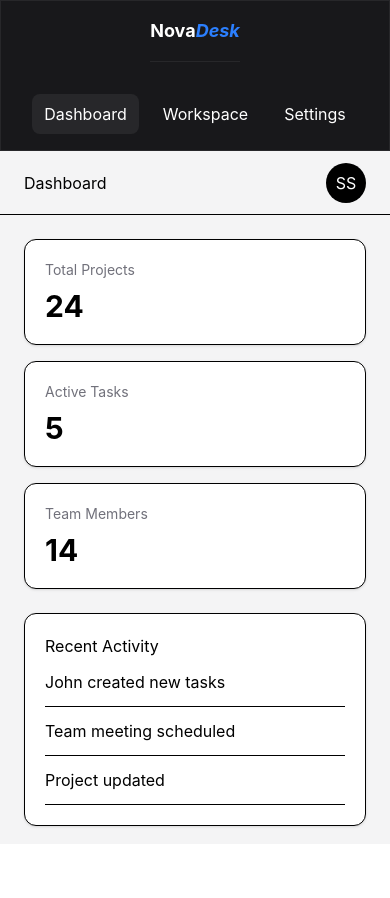
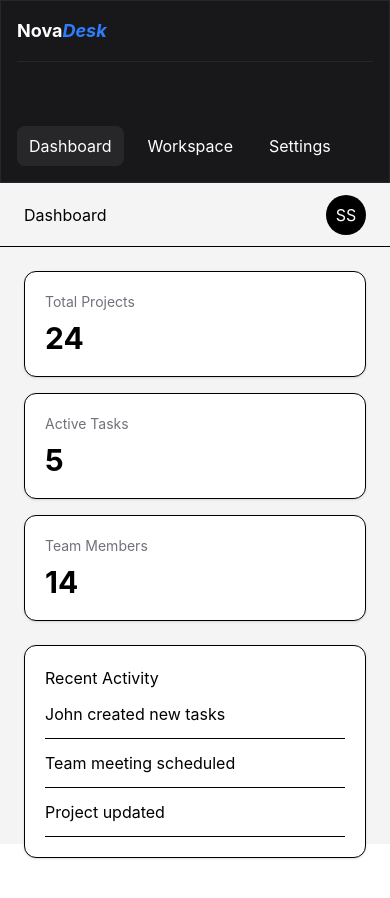
Before and after one commit to sadiksaifi9958/NovaDesk, a React (Vite) app: page / in a window 390 px wide. Shown: the top 898 px of the page. Built offline with nearby package versions, Linux system fonts and the light colour scheme.

Commit message:
fix some spacing issue for desktop and mobile layout

```diff
--- a/src/components/Sidebar.jsx
+++ b/src/components/Sidebar.jsx
@@ -3,9 +3,9 @@ import { sidebarLinks } from "../constants/sidebarData"
 
 const Sidebar = () => {
     return (
-        <div className="flex flex-col items-center justify-between p-4 md:h-screen w-full md:w-64 border bg-zinc-900 text-white border-r border-zinc-800">
+        <div className="flex flex-col p-4 md:h-screen w-full md:w-64 border bg-zinc-900 text-white border-r border-zinc-800">
             <div className="font-bold text-lg mb-8 pb-4 border-b border-zinc-800 ">Nova<span className="italic text-blue-500 ">Desk</span></div>
-            <div className="flex flex-row md:flex-col gap-3 justify-between">
+            <div className="flex flex-row md:flex-col gap-3 mt-8">
 
                 {sidebarLinks.map((data) => (
                     <NavLink
```
